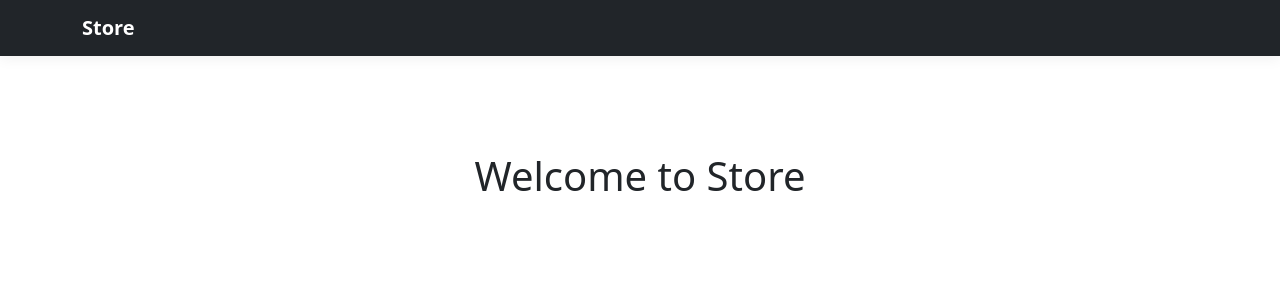
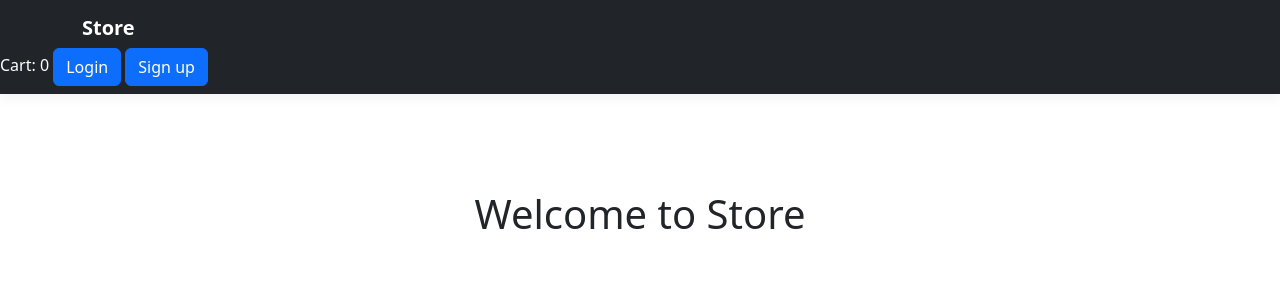
Before and after one commit to reza-mzd/uni-store-app, a Django app: page /store/ in a window 1280 px wide. Shown: the top 300 px of the page. Run offline with Django 4.2, Linux system fonts and the light colour scheme; data that the repository does not hold is empty; some libraries are stand-ins or nearby versions.

Commit message:
feat(cart, store): Introduce shopping cart functionality and product typing

```diff
--- a/account/forms.py
+++ b/account/forms.py
@@ -1,5 +1,5 @@
 from django.contrib.auth.forms import AuthenticationForm
-
+from django import forms
 
 class LoginForm(AuthenticationForm):
     ...
--- a/store/templates/store/product_list.html
+++ b/store/templates/store/product_list.html
@@ -20,7 +20,7 @@
           <div class="mt-auto d-flex justify-content-between align-items-center">
             <div class="btn-group">
               <a class="btn btn-sm btn-outline-secondary" href="{% url "store:product-detail" pid=p.id %}">View</a>
-              <button type="button" class="btn btn-sm btn-outline-secondary">Add To Card</button>
+              <a class="btn btn-sm btn-outline-secondary" href="{% url "store:cart_add" pid=p.id %}">Add To Card</a>
             </div>
             <small class="text-muted">
               {% if p.discount > 0 %}
--- a/store/urls.py
+++ b/store/urls.py
@@ -14,5 +14,6 @@ urlpatterns = [
     # /product/slug-of/product/12
     # /product/12/slug-of/product
     path('product/<int:pid>/', views.ProductDetailView.as_view(), name='product-detail'),
-    path('product/<int:pid>/comments', views.CommentsView.as_view(), name='comments')
+    path('product/<int:pid>/comments', views.CommentsView.as_view(), name='comments'),
+    path('cart/add/<int:pid>/', views.CartAddView.as_view(), name='cart_add'),
 ]
--- a/store/views.py
+++ b/store/views.py
@@ -68,3 +68,30 @@ class CommentsView(View):
             comment.save()
             return HttpResponseRedirect(reverse('store:product-detail', kwargs={"pid":pid}))
         return render(request, 'store/product_details.html', {'obj': product, 'form': form})
+
+
+
+class CartAddView(View):
+    def get(self, request, pid):
+        obj = get_object_or_404(models.Product, id=pid)
+        cart = request.session.get('cart', {})
+        id = str(obj.id)
+        if id in cart:
+            cart[id] += 1
+        else:
+            cart[id] = 1
+
+        request.session['cart'] = cart
+        return HttpResponseRedirect(reverse('store:product_list'))
+
+
+# class CartRemoveView(View):
+#     def get(self, request, pid):
+#         obj = get_object_or_404(models.Product, id=pid)
+#         cart = request.session.get('cart', {})
+#         id = str(obj.id)
+#         if id in cart:
+#             del cart[id]
+
+#         request.session['cart'] = cart
+#         return HttpResponseRedirect(reverse('store:product_list'))
--- a/templates/base.html
+++ b/templates/base.html
@@ -24,6 +24,16 @@
           <a href="#" class="navbar-brand d-flex align-items-center">
             <strong>Store</strong>
           </a>
+        </div>
+        <div style="color: white; margin-right: 25px">
+          Cart: {{ request.session.cart|length }}
+          {% if user.is_authenticated %}
+            Welcome {{ user.username }}
+            <a href="{% url "logout" %}" class="btn btn-primary">Logout</a>
+          {% else %}
+            <a href="{% url "login" %}" class="btn btn-primary">Login</a>
+            <a href="" class="btn btn-primary">Sign up</a>
+          {% endif %}
         </div>
       </div>
     </header>
```
Also changed, not shown: account/templates/registration/login.html (+12 -12 lines), store/models.py (+15 -4 lines), store/migrations/0008_product_type_of_product_and_more.py (added), uploads/product_images/202511/d8076010-5031-4291-b34e-dbfb959c483f.webp (added), uploads/product_images/202511/e645f74b-7bbb-4c9b-887e-2ef0fd07d2bf.webp (added), uploads/product_images/202511/eb3c1db4-e6c4-4fbf-9564-e587068bece5.webp (added).
